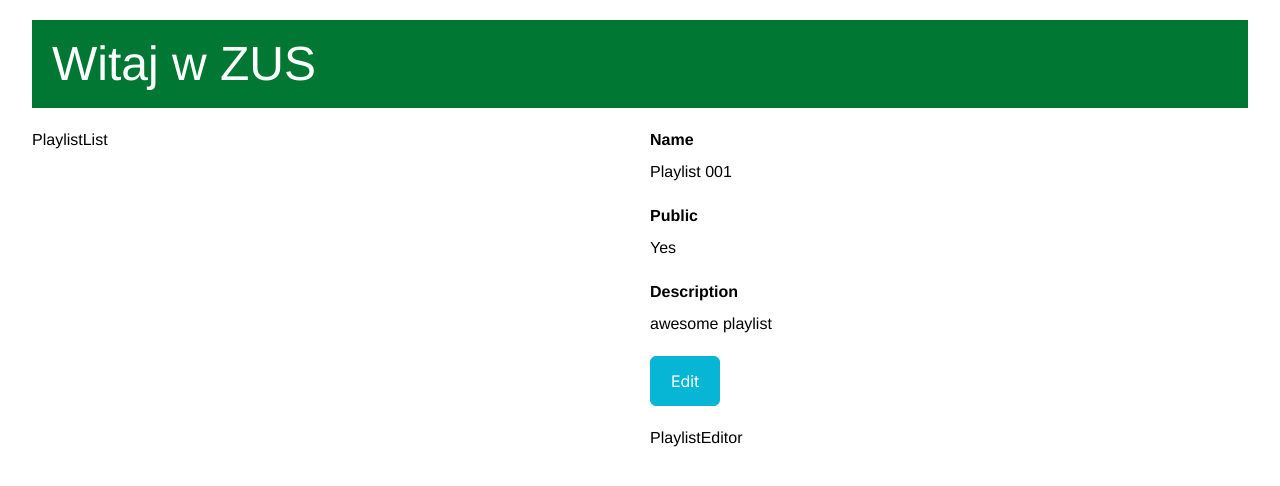
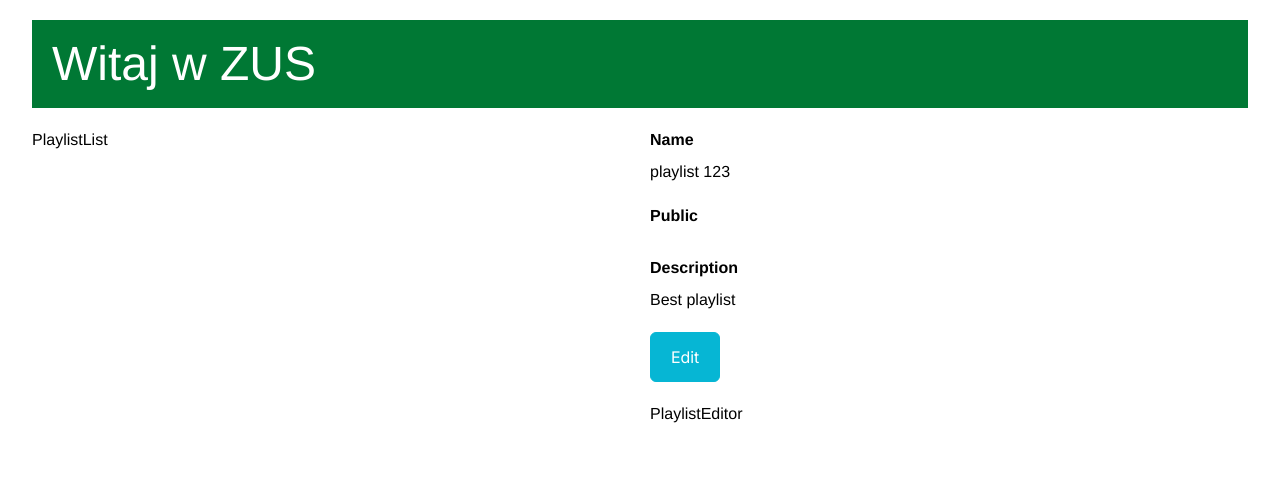
Before and after one commit to slawekppr/zus-react, a React (Vite) app: page / in a window 1280 px wide. Shown: the top 486 px of the page. Built offline with nearby package versions, Linux system fonts and the light colour scheme; a web font is replaced by a local one.

Commit message:
{true} {false} {null} {undefined}

```diff
--- a/src/playlists/components/PlaylistDetails.tsx
+++ b/src/playlists/components/PlaylistDetails.tsx
@@ -12,7 +12,7 @@ const PlaylistDetails = (props: Props) => {
     description: "Best playlist",
   };
 
-/* TODO:
+  /* TODO:
   - Use mock data in HTML
   - add data to id,title,data- props
   - Public Yes / No
@@ -21,23 +21,22 @@ const PlaylistDetails = (props: Props) => {
 
   return (
     <div>
-      {/* .grid.gap-5>.grid.gap-2*3>strong{Name}+div{Playlist $$$}^.flex.justify-between>Button{Edit} */}
+      {true} {false} {null} {undefined}
 
       <div className="grid gap-5" id="..." title=".." data-playlist-id="...">
-
         <div className="grid gap-2">
           <strong>Name</strong>
-          <div>Playlist 001</div>
+          <div>{playlist.name}</div>
         </div>
 
         <div className="grid gap-2">
           <strong>Public</strong>
-          <div>Yes</div>
+          <div>{playlist.public}</div>
         </div>
 
         <div className="grid gap-2">
           <strong>Description</strong>
-          <div>awesome playlist</div>
+          <div>{playlist.description}</div>
         </div>
 
         <div className="flex justify-between">
```
